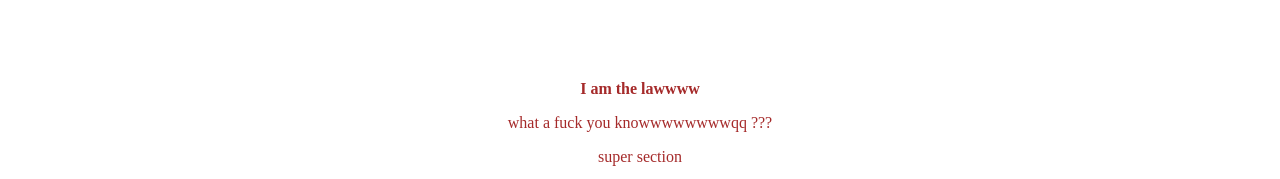
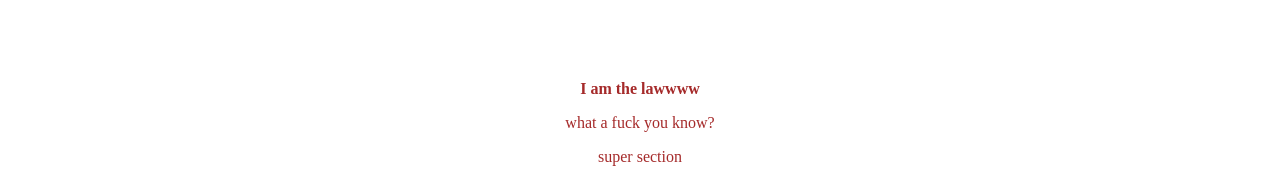
Before and after one commit to Ph1l1n1/tesgNewServer, a website: page src/index.html in a window 1280 px wide. Shown: the top 179 px of the page. Drawn offline with Linux system fonts and the light colour scheme.

Commit message:
Update index.html
up from GIT

```diff
--- a/src/index.html
+++ b/src/index.html
@@ -14,7 +14,7 @@
     </header>
 
     <article>
-        <p class="supers"> what a fuck you knowwwwwwwwqq ??? </p>
+        <p class="supers"> what a fuck you know? </p>
         <section>
             <p> super section </p>
         </section>
```
